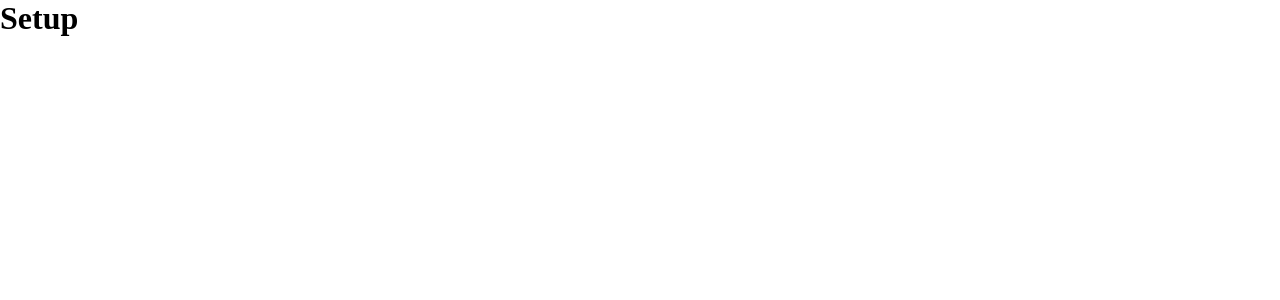
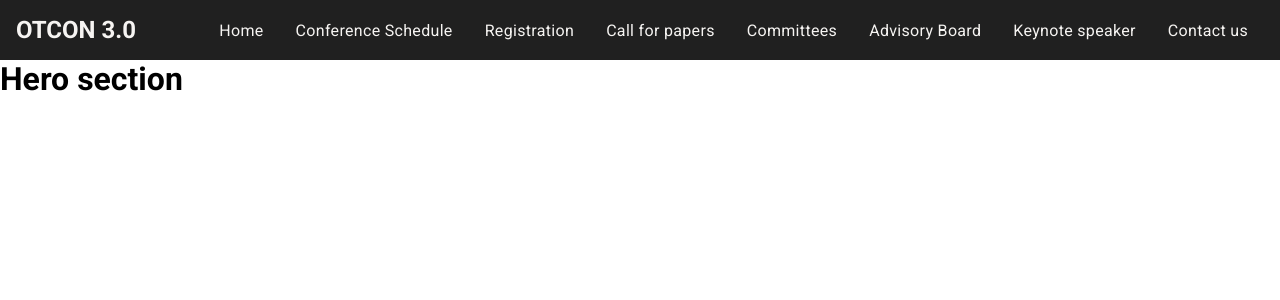
Before and after one commit to subrat611/OTCON3.0, a React (Vite) app: page / in a window 1280 px wide. Shown: the top 300 px of the page. Built offline with nearby package versions, Linux system fonts and the light colour scheme.

Commit message:
feat : navbar complete

```diff
--- a/src/App.jsx
+++ b/src/App.jsx
@@ -1,8 +1,15 @@
+import { Route, Routes } from "react-router-dom";
+import NavBar from "./components/NavBar";
+
 function App() {
   return (
-    <div>
-      <h1>Setup</h1>
-    </div>
+    <>
+      <Routes>
+        <Route path="/" element={<NavBar />}>
+          <Route index element={<h1>Hero section</h1>} />
+        </Route>
+      </Routes>
+    </>
   );
 }
 
--- /dev/null
+++ b/src/components/NavBar/index.jsx
@@ -0,0 +1,90 @@
+import React, { useState } from "react";
+import { Link, Outlet } from "react-router-dom";
+
+import "./navbar.scss";
+
+export default function NavBar() {
+  const [toggleNav, setToggleNav] = useState(false);
+
+  return (
+    <>
+      <nav className="navbar-wrapper">
+        <h2>OTCON 3.0</h2>
+        <ul className="navbar-links">
+          <li>
+            <Link to="/">Home</Link>
+          </li>
+          <li>
+            <Link to="/404">Conference Schedule</Link>
+          </li>
+          <li>
+            <Link to="/404">Registration</Link>
+          </li>
+          <li>
+            <Link to="/404">Call for papers</Link>
+          </li>
+          <li>
+            <Link to="/404">Committees</Link>
+          </li>
+          <li>
+            <Link to="/404">Advisory Board</Link>
+          </li>
+          <li>
+            <Link to="/404">Keynote speaker</Link>
+          </li>
+          <li>
+            <Link to="/404">Contact us</Link>
+          </li>
+        </ul>
+        <div className="navbar-mob-wrapper">
+          <svg
+            xmlns="http://www.w3.org/2000/svg"
+            className="ionicon"
+            viewBox="0 0 512 512"
+            onClick={() => setToggleNav((prev) => !prev)}
+          >
+            <path
+              fill="#f6f4f2"
+              stroke="currentColor"
+              strokeLinecap="round"
+              strokeMiterlimit="10"
+              strokeWidth="32"
+              d="M80 160h352M80 256h352M80 352h352"
+            />
+          </svg>
+          <ul
+            className={
+              toggleNav ? "navbar-mob-links visible" : "navbar-mob-links"
+            }
+          >
+            <li onClick={() => setToggleNav((prev) => !prev)}>
+              <Link to="/">Home</Link>
+            </li>
+            <li onClick={() => setToggleNav((prev) => !prev)}>
+              <Link to="/404">Conference Schedule</Link>
+            </li>
+            <li onClick={() => setToggleNav((prev) => !prev)}>
+              <Link to="/404">Registration</Link>
+            </li>
+            <li onClick={() => setToggleNav((prev) => !prev)}>
+              <Link to="/404">Call for papers</Link>
+            </li>
+            <li onClick={() => setToggleNav((prev) => !prev)}>
+              <Link to="/404">Committees</Link>
+            </li>
+            <li onClick={() => setToggleNav((prev) => !prev)}>
+              <Link to="/404">Advisory Board</Link>
+            </li>
+            <li onClick={() => setToggleNav((prev) => !prev)}>
+              <Link to="/404">Keynote speaker</Link>
+            </li>
+            <li onClick={() => setToggleNav((prev) => !prev)}>
+              <Link to="/404">Contact us</Link>
+            </li>
+          </ul>
+        </div>
+      </nav>
+      <Outlet />
+    </>
+  );
+}
--- /dev/null
+++ b/src/components/NavBar/navbar.scss
@@ -0,0 +1,75 @@
+.navbar-wrapper {
+  width: 100%;
+  display: flex;
+  justify-content: space-between;
+  padding: 1rem 1rem;
+  background-color: #202020;
+  color: #f6f4f2;
+  position: relative;
+
+  .navbar-links {
+    display: flex;
+    align-items: center;
+    justify-content: space-between;
+
+    li {
+      margin: 0 1rem;
+
+      a {
+        font-weight: 400;
+        letter-spacing: 0.02em;
+      }
+    }
+  }
+
+  .navbar-mob-wrapper {
+    display: none;
+  }
+}
+
+@media all and (max-width: 1217px) {
+  .navbar-wrapper {
+    .navbar-links {
+      display: none;
+    }
+
+    .navbar-mob-wrapper {
+      display: block;
+
+      svg {
+        height: 32px;
+      }
+
+      .navbar-mob-links {
+        width: 100%;
+        position: absolute;
+        top: -1000%;
+        left: 0;
+        opacity: 0;
+        transition: opacity 300ms cubic-bezier(0, 0, 0.2, 1);
+      }
+
+      .navbar-mob-links.visible {
+        opacity: 1;
+        background-color: #202020;
+        width: 100%;
+        position: absolute;
+        top: 95%;
+        left: 0;
+        display: flex;
+        flex-direction: column;
+        padding: 1rem;
+
+        li {
+          margin: 0.5rem 0;
+
+          a {
+            font-size: 1.05rem;
+            font-weight: 400;
+            letter-spacing: 0.02em;
+          }
+        }
+      }
+    }
+  }
+}
--- a/src/index.scss
+++ b/src/index.scss
@@ -1,3 +1,5 @@
+@import url("https://fonts.googleapis.com/css2?family=Roboto:wght@400;500;700&display=swap");
+
 html {
   box-sizing: border-box;
   font-size: 100%;
@@ -13,8 +15,14 @@ html {
 
 a {
   text-decoration: none;
+  color: #f6f4f2;
+}
+
+li {
+  list-style: none;
 }
 
 body {
   scroll-behavior: smooth;
+  font-family: "Roboto", sans-serif;
 }
```
